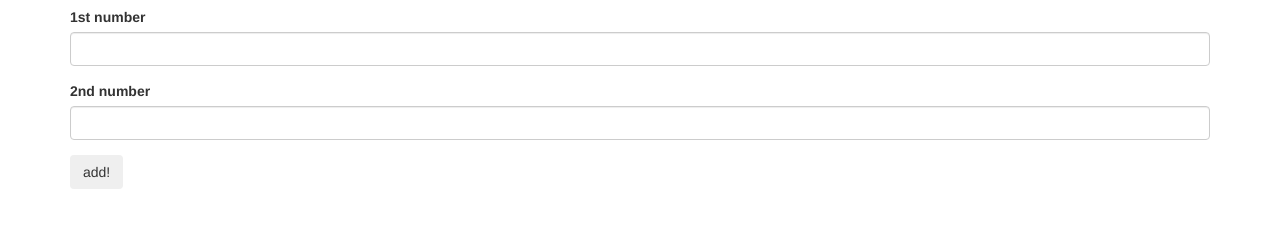
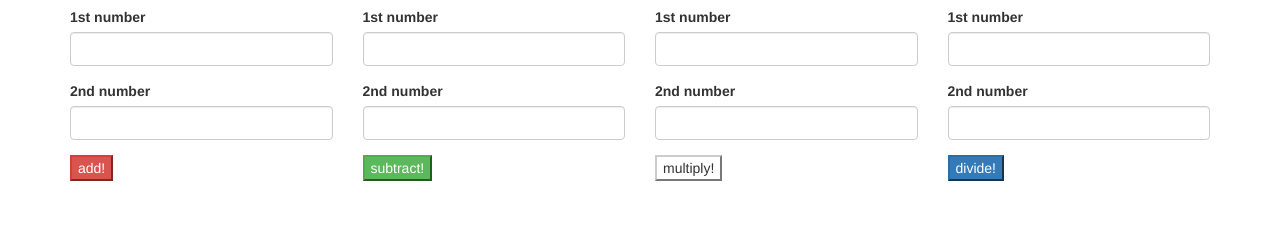
Before and after one commit to alikinsella/calculator, a plain HTML site: page index.html in a window 1280 px wide. Shown: the part 63-290 px from the top of the page. Drawn offline with Linux system fonts and the light colour scheme.

Commit message:
increase the calculator's functions by three to four

```diff
--- a/index.html
+++ b/index.html
@@ -10,6 +10,8 @@
   <body>
     <div class="container">
       <h1>calculator</h1>
+        <div class="row">
+          <div class="col-md-3">
             <form id="add">
               <div class="form-group">
                 <label for="add1">1st number</label>
@@ -19,11 +21,58 @@
                 <label for="add2">2nd number</label>
                 <input id="add2" class="form-control" type="text">
               </div>
-        <button type="submit" class="btn">add!</button>
+              <button type="submit" class="btn-danger">add!</button>
+              <div id="outputAdd">
+              </div>
             </form>
-      <div id="output">
+          </div>
+          <div class="col-md-3">
+            <form id="subtract">
+              <div class="form-group">
+                <label for="subtract1">1st number</label>
+                <input id="subtract1" class="form-control" type="text">
+              </div>
+              <div class="form-group">
+                <label for="subtract2">2nd number</label>
+                <input id="subtract2" class="form-control" type="text">
+              </div>
+              <button type="submit" class="btn-success">subtract!</button>
+              <div id="outputSubtract">
+              </div>
+            </form>
+          </div>
+          <div class="col-md-3">
+            <form id="multiply">
+              <div class="form-group">
+                <label for="multiply1">1st number</label>
+                <input id="multiply1" class="form-control" type="text">
+              </div>
+              <div class="form-group">
+                <label for="multiply2">2nd number</label>
+                <input id="multiply2" class="form-control" type="text">
+              </div>
+              <button type="submit" class="btn-default">multiply!</button>
+              <div id="outputMultiply">
+              </div>
+            </form>
+          </div>
+          <div class="col-md-3">
+            <form id="divide">
+              <div class="form-group">
+                <label for="divide1">1st number</label>
+                <input id="divide1" class="form-control" type="text">
+              </div>
+              <div class="form-group">
+                <label for="divide2">2nd number</label>
+                <input id="divide2" class="form-control" type="text">
+              </div>
+              <button type="submit" class="btn-primary">divide!</button>
+              <div id="outputDivide">
+              </div>
+            </form>
+          </div>
+        </div>
 
-      </div>
     </div>
   </body>
 </html>
```
Lines whose indentation alone changed are shown as unchanged.
